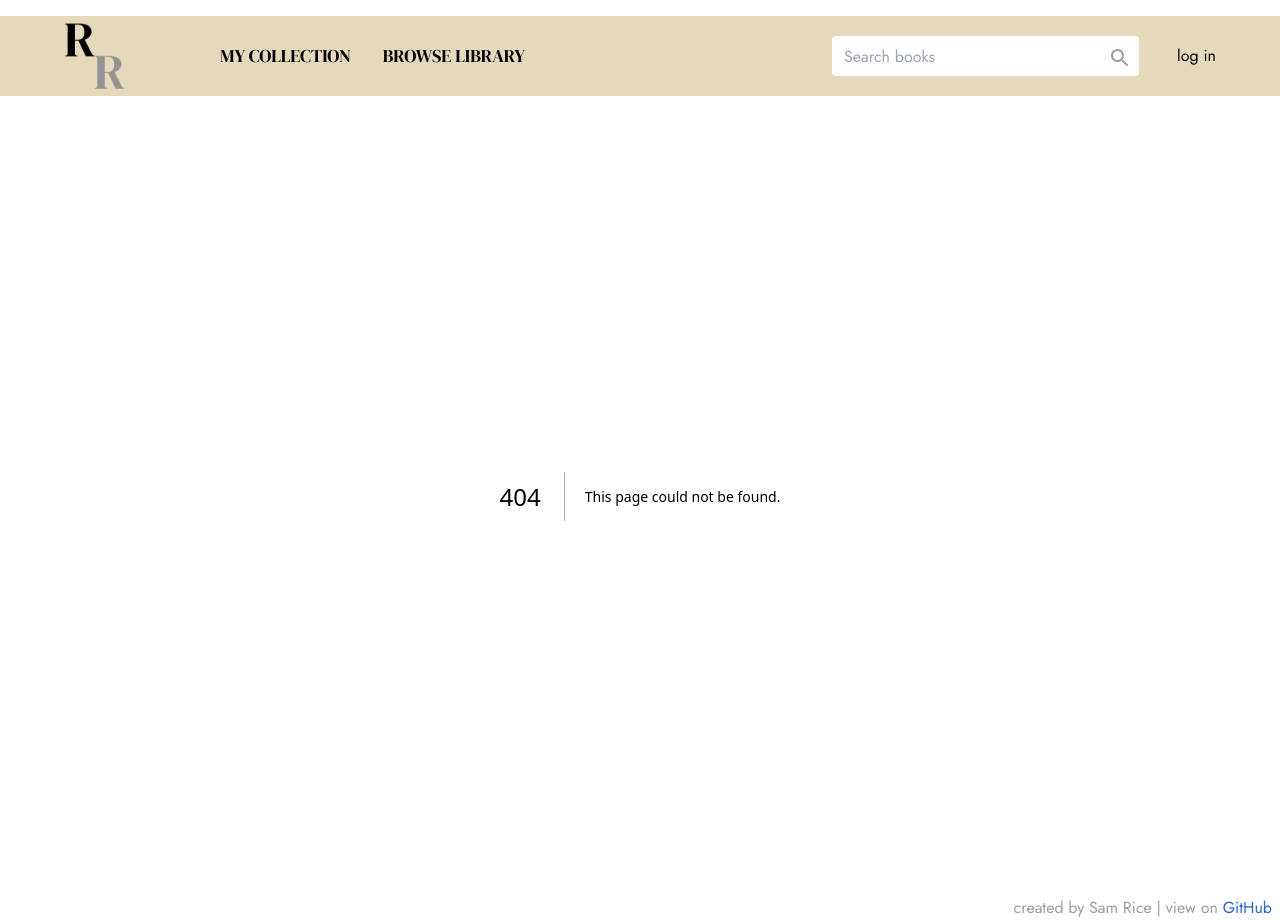
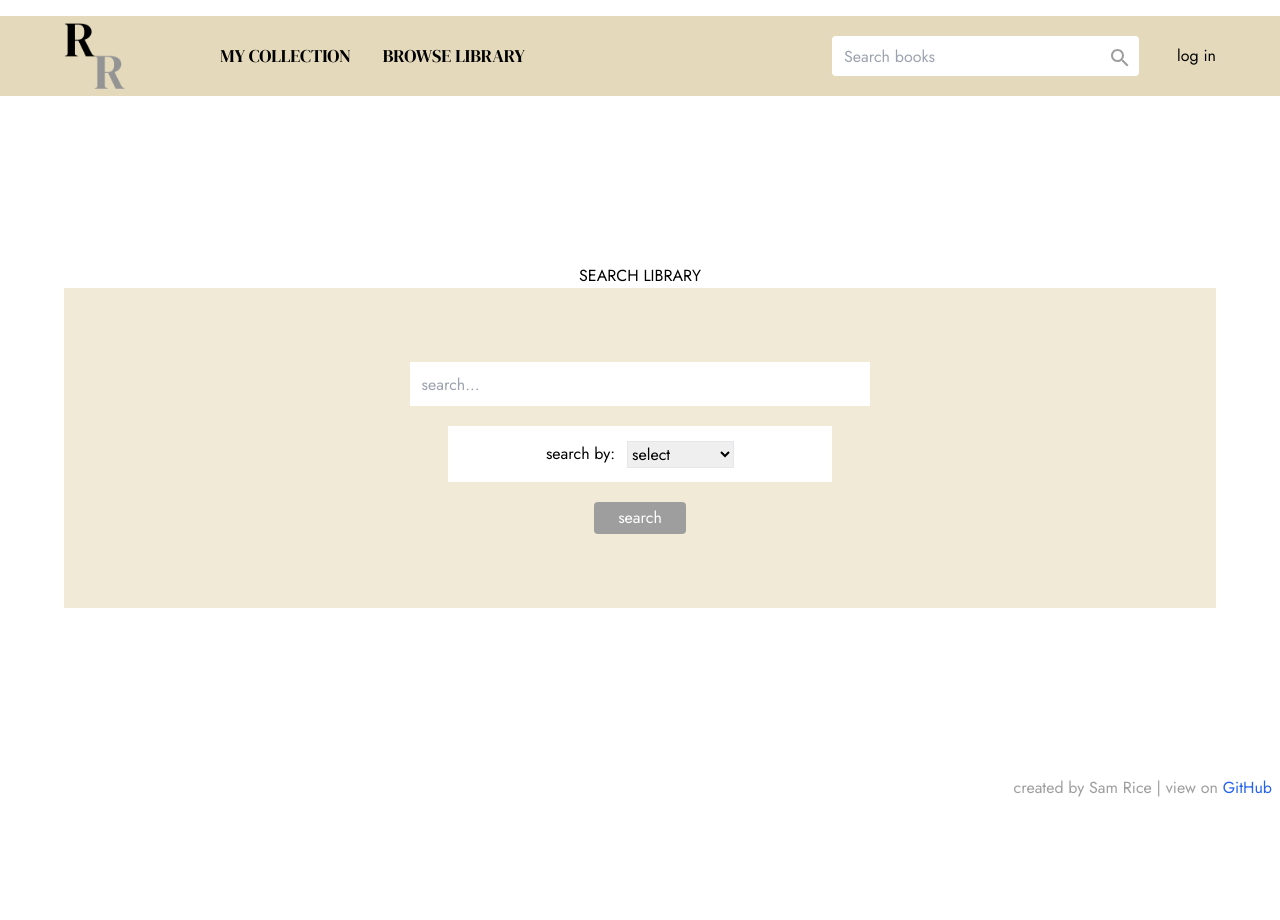
Before and after one commit to sam-rice/reading-room-ui, a Next.js app: page /browse in a window 1280 px wide. Before the commit this address had no page. After the commit the page ends 800 px from the top, so only its background shows below. Built offline with nearby package versions, Linux system fonts and the light colour scheme.

Commit message:
fix select issue

```diff
--- /dev/null
+++ b/app/browse/page.tsx
@@ -0,0 +1,46 @@
+"use client"
+
+import { Button } from "@/components/Button"
+import PageContainer from "@/components/PageContainer"
+import { FC, useState } from "react"
+
+type SearchCategory = "authors" | "books"
+
+const BrowsePage: FC = () => {
+  const [query, setQuery] = useState("")
+  const [category, setCategory] = useState<SearchCategory | "">("")
+
+  const submit = () => console.log("submitting")
+
+  return (
+    <PageContainer className=" items-center justify-center">
+      <h1 id="search-library">SEARCH LIBRARY</h1>
+      <div className="flex h-80 w-full flex-col items-center justify-center space-y-5 bg-theme-beige-400">
+        <input
+          className="h-11 w-2/5 min-w-64 pl-3"
+          value={query}
+          onChange={(e) => setQuery(e.target.value)}
+          aria-labelledby="search-library"
+          placeholder="search..."
+        />
+        <label className="flex h-14 w-1/3 min-w-56 items-center justify-center bg-white">
+          search by:
+          <select
+            className="ml-3 border"
+            value={category}
+            onChange={(e) => setCategory(e.target.value as SearchCategory)}
+          >
+            <option value="" disabled>
+              select
+            </option>
+            <option value="books">book title</option>
+            <option value="authors">author name</option>
+          </select>
+        </label>
+        <Button onClick={submit}>search</Button>
+      </div>
+    </PageContainer>
+  )
+}
+
+export default BrowsePage
--- a/app/shelf/[shelfId]/page.tsx
+++ b/app/shelf/[shelfId]/page.tsx
@@ -13,6 +13,7 @@ import SavedBookTile from "@/components/SavedBookTile"
 import { Search } from "@mui/icons-material"
 import DeleteShelfDialog from "@/components/single-use/DeleteShelfDialog"
 import { useRouter } from "next/navigation"
+import PageableList from "@/components/PageableList"
 
 interface ShelfDetailsPageProps {
   params: {
@@ -87,9 +88,10 @@ const ShelfDetailsPage: FC<ShelfDetailsPageProps> = ({ params }) => {
             </button>
           </div>
         </div>
-        <ul className="mb-14 grid grid-cols-2 gap-8">{bookTiles}</ul>
+        <PageableList itemsPerPage={50}>
+          {bookTiles}
+        </PageableList>
       </PageContainer>
-      <Pager />
       <DeleteShelfDialog
         isOpen={dialogOpen}
         shelfTitle="Postmodern Picks"
--- a/components/single-use/AddToShelfControls.tsx
+++ b/components/single-use/AddToShelfControls.tsx
@@ -10,7 +10,7 @@ interface AddToShelfControlsProps {
 }
 
 const AddToShelfControls: FC<AddToShelfControlsProps> = ({ libraryKey }) => {
-  const [value, setValue] = useState<number | undefined>(undefined)
+  const [value, setValue] = useState<number | "">("")
 
   const addBookToShelf = () => {
     if (!!value) {
@@ -19,7 +19,7 @@ const AddToShelfControls: FC<AddToShelfControlsProps> = ({ libraryKey }) => {
   }
 
   const shelfOptions = shelves.map((s: IShelfBasic) => (
-    <option value={s.shelfId}>{s.title}</option>
+    <option key={s.shelfId} value={s.shelfId}>{s.title}</option>
   ))
 
   return (
@@ -31,7 +31,7 @@ const AddToShelfControls: FC<AddToShelfControlsProps> = ({ libraryKey }) => {
           value={value}
           onChange={(e) => setValue(parseInt(e.target.value))}
         >
-          <option className="text-theme-gray-400" value={undefined}>
+          <option className="text-theme-gray-400" value="" disabled>
             select shelf
           </option>
           {shelfOptions}
```
